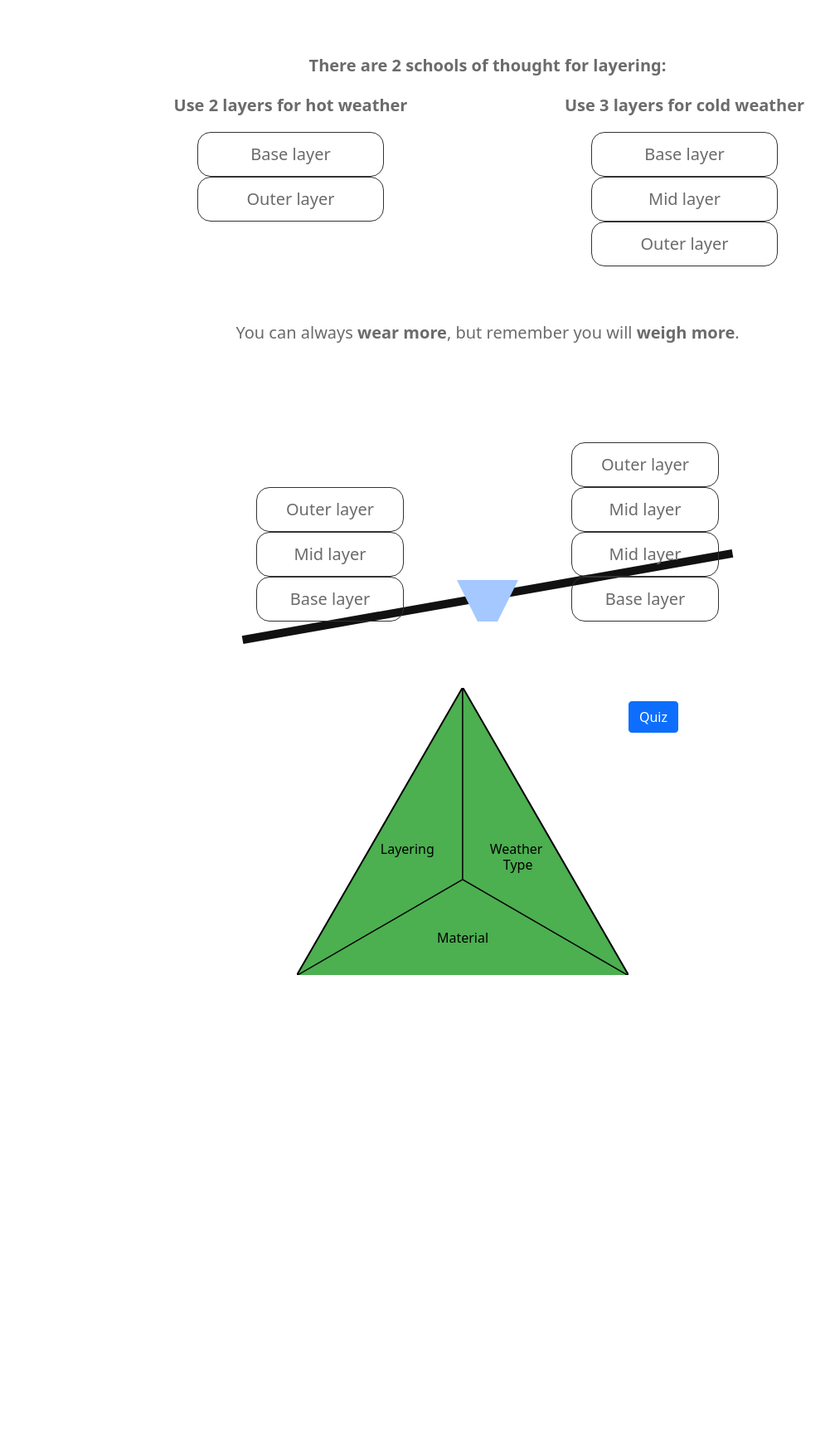
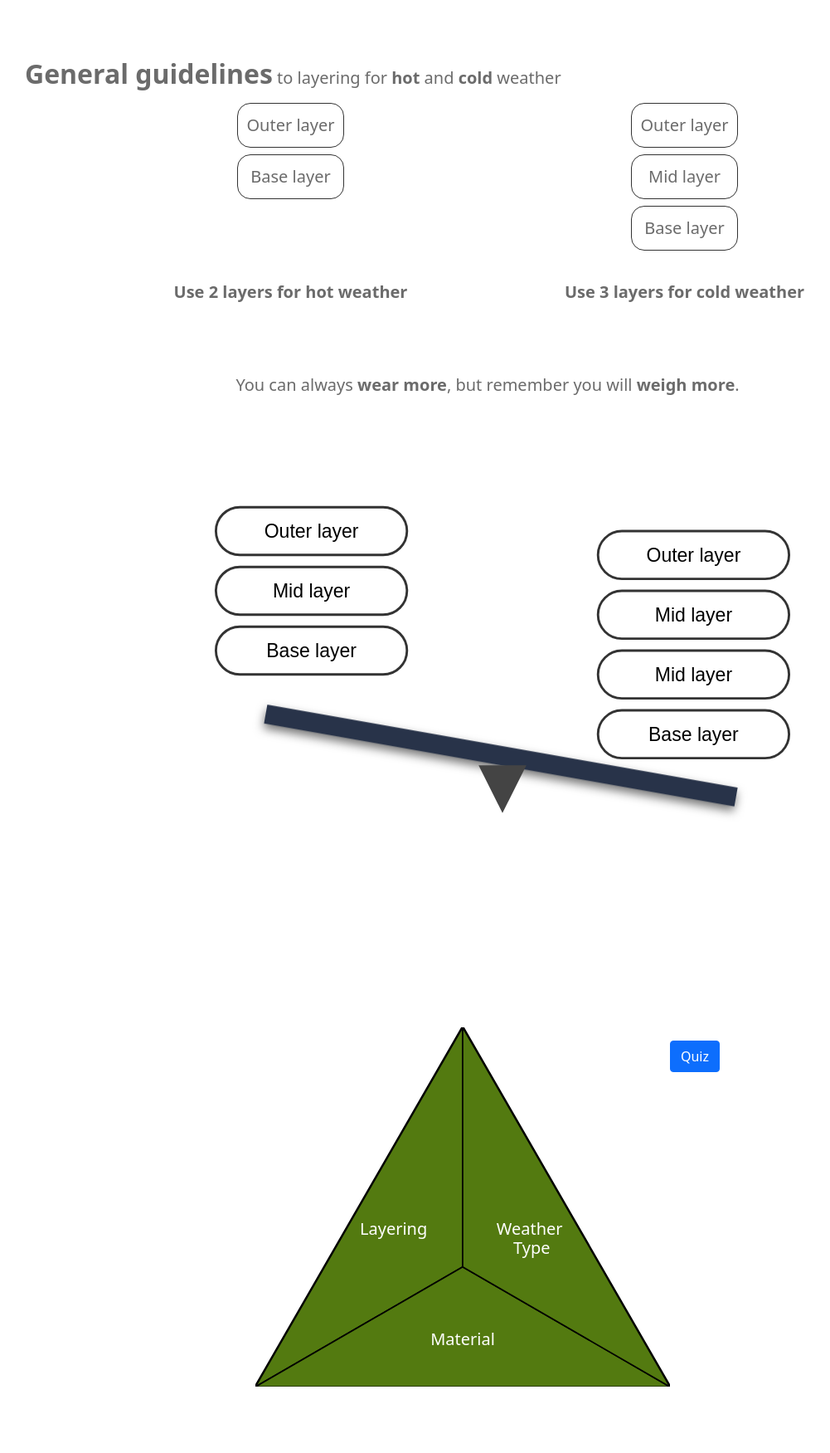
Before and after one commit to HapisaurusRex/UI_Design-Final, a Flask app: page /layer in a window 1280 px wide. Shown: the part 1323-3074 px from the top of the page at 83% size, without its empty margins (52-1053 px from the left). Before the commit the page ends 2498 px from the top, so only its background shows below. Run offline with Flask 3, Linux system fonts and the light colour scheme; some libraries are stand-ins or nearby versions.

Commit message:
Created Triangle Progress Feature + Layer fixes
Created Triangle progress feature that turns green based on completed sections.

Revised see-saw and layering system sections

```diff
--- a/server.py
+++ b/server.py
@@ -9,14 +9,6 @@ app = Flask(__name__)
 app.secret_key = 'scooter'  # still needed for CSRF protection
 
 quiz_scores = {}
-
-# Sample data (for existing item view)
-data = {
-    1: {
-        "title": "Casino Royale",
-        "image": "https://m.media-amazon.com/images/M/MV5BMTM5MjI4NDExNF5BMl5BanBnXkFtZTcwMDM1MjMzMQ@@._V1_.jpg",
-    }
-}
 
 visit_log = {
     "home": None,
@@ -87,12 +79,12 @@ def layer():
 @app.route('/material')
 def material():
     log_visit('material')
-    return render_template('material.html')
+    return render_template('material.html', visit_log=visit_log)
 
 @app.route('/weather')
 def clothing():
     log_visit('weather')
-    return render_template('weather.html')
+    return render_template('weather.html', visit_log=visit_log)
 
 @app.route('/quiz')
 def quiz():
--- a/static/triangle.js
+++ b/static/triangle.js
@@ -5,11 +5,12 @@
       weather: false,
     };
 
-    const getColor = (key) => (data[key] ? "#4CAF50" : "#E0E0E0");
+    const getColor = (key) => (data[key] ? "rgb(83, 122, 16)" : "#FFF");
+    const getText = (key) => (data[key] ? "#FFF" : "#000");
     const showQuiz = data.layer && data.material && data.weather;
 
     const triangle = `
-      <svg viewBox="0 0 300 260" width="300" height="260" xmlns="http://www.w3.org/2000/svg" xmlns:xlink="http://www.w3.org/1999/xlink">
+      <svg viewBox="0 0 300 260" width="300" height="260" xmlns="http://www.w3.org/2000/svg" xmlns:xlink="http://www.w3.org/1999/xlink class="progress-svg">
 
         <polygon points="150,0 0,260 300,260" fill="none" stroke="black" stroke-width="2"/>
 
@@ -22,7 +23,7 @@
             stroke-width="1"
             class="progress-btn"
           />
-          <text x="100" y="150" text-anchor="middle" font-size="12" fill="black">Layering</text>
+          <text x="100" y="150" text-anchor="middle" font-size="12" fill="${getText('layer')}">Layering</text>
         </a>
 
         <!-- Material -->
@@ -34,7 +35,7 @@
             stroke-width="1"
             class="progress-btn"
           />
-          <text x="150" y="230" text-anchor="middle" font-size="12" fill="black">Material</text>
+          <text x="150" y="230" text-anchor="middle" font-size="12" fill="${getText('material')}">Material</text>
         </a>
 
         <!-- Clothing -->
@@ -46,7 +47,7 @@
             stroke-width="1"
             class="progress-btn"
           />
-          <text x="200" y="150" text-anchor="middle" font-size="12" fill="black">
+          <text x="200" y="150" text-anchor="middle" font-size="12" fill="${getText('weather')}">
             <tspan x="200">Weather</tspan>
             <tspan x="200" dy="14">Type</tspan>
           </text>
--- a/templates/home.html
+++ b/templates/home.html
@@ -4,7 +4,7 @@
 <style>
   /* ── Triangle Nav Styles ── */
 .triangle-svg text {
-  fill: goldenrod; /* Your desired text color */
+  fill: #daa520; /* Your desired text color */
   font-weight: bold;
   font-family: sans-serif;
   pointer-events: none; /* So clicks go to the polygon, not the text */
@@ -36,7 +36,7 @@
 /* Clickable wedges */
 .triangle-btn {
   fill: white!important;
-  stroke: darkgray !important;
+  stroke: #a9a9a9 !important;
   stroke-width: 2px !important;
   cursor: pointer;
   transition: fill 0.3s ease;
--- a/templates/layer.html
+++ b/templates/layer.html
@@ -5,57 +5,66 @@
 <style>
 /* To sort out later */
 
+.layer-stack-wrapper {
+  height: 100%;
+  display: flex;
+  flex-direction: column;
+  justify-content: space-between;
+  align-items: center;
+}
+
 .layer-stack {
-    display: flex;
-    flex-direction: column-reverse;
-    align-items: center;
+  padding: 10px 20px;
+  text-align: center;
+}
+
+.layer-box {
+  margin-bottom: 0.5rem;
+  padding: 10px;
+  border-radius: 0.5rem;
+  border: 1px solid #333;
+  border-radius: 1rem;
+}
+
+.caption {
   margin-top: 1rem;
 }
 
 /* SEE SAW */
 
-.layer-box {
-    padding: 10px 20px;
-    border-radius: 1rem;
-    border: 1px solid #333;
-    width: 50%;
-    text-align: center;
+svg {
+    width: 90vw;
+    height: auto; /* remove fixed height */
+    display: block;
   }
 
-  #seesaw-scene {
-    margin-top: 2rem;
-    position: relative;
-    height: 300px;
+  .box {
+    fill: white;
+    stroke: #333;
+    stroke-width: 1;
+
   }
 
-  .seesaw {
-    position: absolute;
-    bottom: 25px;
-    left: 50%;
-    transform: translateX(-50%) rotate(-10deg);
-    width: 600px;
-    height: 10px;
-    background: #111;
-    z-index: 0;
+  .box-text {
+    fill: black;
+    font-size: 8px;
+    text-anchor: middle;
+    dominant-baseline: central;
+    font-family: sans-serif;
+    pointer-events: none;
   }
 
-  .triangle {
-    position: absolute;
-    bottom: 0px;
-    left: 50%;
-    transform: translateX(-50%);
-    width: 0;
-    height: 0;
-    border-left: 25px solid transparent;
-    border-right: 25px solid transparent;
-    border-top: 50px solid #a4c8ff;
-    z-index: 1;
+  .seesaw-bar {
+    fill: #283349;
+    filter: drop-shadow(0px 2px 2px #0008);
   }
 
-  .left-stack, .right-stack {
-    z-index: 2;
+  .fulcrum {
+    fill: #444;
   }
 
+
+  /* Progress triangle things */
   #progress {
   display: flex;
   justify-content: center;
@@ -63,18 +72,14 @@
 }
 
 #progress svg {
-  max-width: 400px;
+  max-width: 500px;
   width: 100%;
   height: auto;
 }
-.progress-btn text{
-  color: #f0f0f0;
-};
 
 .progress-btn:hover {
-  fill: #f0f0f0;
+  fill: #4CAF50;
 };
-
 
 </style>
 <div>
@@ -110,26 +115,30 @@
 </div>
 
 <div class="concept mt-5">
-    <div class="text-center mb-3">
-      <strong>There are 2 schools of thought for layering:</strong>
+    <div>
+      <span class="highlight">General guidelines</span> to layering for  <strong>hot</strong> and <strong>cold</strong> weather
     </div>
-    <div class="row justify-content-center align-items-start">
-      <!-- 2 Layers (Hot) -->
-      <div class="col-md-5 text-center">
-        <p><strong>Use 2 layers for hot weather</strong></p>
+    <div class="row justify-content-center align-items-stretch text-center">
+      <!-- 2 Layers -->
+      <div class="col-md-5 d-flex flex-column align-items-center">
+        <div class="layer-stack-wrapper d-flex flex-column justify-content-between align-items-center w-100">
           <div class="layer-stack">
             <div class="layer-box">Outer layer</div>
             <div class="layer-box">Base layer</div>
           </div>
+          <p class="caption"><strong>Use 2 layers for hot weather</strong></p>
+        </div>
       </div>
 
-      <!-- 3 Layers (Cold) -->
-      <div class="col-md-5 text-center">
-        <p><strong>Use 3 layers for cold weather</strong></p>
+      <!-- 3 Layers -->
+      <div class="col-md-5 d-flex flex-column align-items-center">
+        <div class="layer-stack-wrapper d-flex flex-column justify-content-between align-items-center w-100">
           <div class="layer-stack">
             <div class="layer-box">Outer layer</div>
             <div class="layer-box">Mid layer</div>
             <div class="layer-box">Base layer</div>
+          </div>
+          <p class="caption"><strong>Use 3 layers for cold weather</strong></p>
         </div>
       </div>
     </div>
@@ -137,27 +146,51 @@
 
 <div class="concept text-center">
     <p>You can always <strong>wear more</strong>, but remember you will <strong>weigh more</strong>.</p>
-
-    <div class="row justify-content-center align-items-end position-relative" id="seesaw-scene">
+    <svg viewBox="0 0 400 230">
       <!-- Left Stack -->
-      <div class="col-md-4 d-flex flex-column align-items-center left-stack">
-        <div class="layer-box">Outer layer</div>
-        <div class="layer-box">Mid layer</div>
-        <div class="layer-box">Base layer</div>
-      </div>
+      <g transform="translate(120, 100)">
+        <g transform="translate(0, -60)">
+          <rect x="-40" y="0" width="80" height="20" rx="10" ry="10" class="box" />
+          <text x="0" y="10" class="box-text">Outer layer</text>
+        </g>
+        <g transform="translate(0, -35)">
+          <rect x="-40" y="0" width="80" height="20" rx="10" ry="10" class="box" />
+          <text x="0" y="10" class="box-text">Mid layer</text>
+        </g>
+        <g transform="translate(0, -10)">
+          <rect x="-40" y="0" width="80" height="20" rx="10" ry="10" class="box" />
+          <text x="0" y="10" class="box-text">Base layer</text>
+        </g>
+      </g>
 
       <!-- Right Stack -->
-      <div class="col-md-4 d-flex flex-column align-items-center right-stack">
-        <div class="layer-box">Outer layer</div>
-        <div class="layer-box">Mid layer</div>
-        <div class="layer-box">Mid layer</div>
-        <div class="layer-box">Base layer</div>
-      </div>
+      <g transform="translate(280, 130)">
+        <g transform="translate(0, -80)">
+          <rect x="-40" y="0" width="80" height="20" rx="10" ry="10" class="box" />
+          <text x="0" y="10" class="box-text">Outer layer</text>
+        </g>
+        <g transform="translate(0, -55)">
+          <rect x="-40" y="0" width="80" height="20" rx="10" ry="10" class="box" />
+          <text x="0" y="10" class="box-text">Mid layer</text>
+        </g>
+        <g transform="translate(0, -30)">
+          <rect x="-40" y="0" width="80" height="20" rx="10" ry="10" class="box" />
+          <text x="0" y="10" class="box-text">Mid layer</text>
+        </g>
+        <g transform="translate(0, -5)">
+          <rect x="-40" y="0" width="80" height="20" rx="10" ry="10" class="box" />
+          <text x="0" y="10" class="box-text">Base layer</text>
+        </g>
+      </g>
 
-      <!-- Seesaw -->
-      <div class="seesaw"></div>
-      <div class="triangle"></div>
-    </div>
+      <!-- Seesaw bar -->
+      <rect x="100" y="140" width="200" height="8" transform="rotate(10 200 140)" class="seesaw-bar" />
+
+      <!-- Fulcrum -->
+      <polygon points="190,148 210,148 200,168" class="fulcrum" />
+    </svg>
+
+
   </div>
 
   <div class="concept">
```
Also changed, not shown: templates/material.html (+27 -0 lines), templates/weather.html (+24 -65 lines), static/style.css (line endings or trailing spaces). Lines whose indentation alone changed are shown as unchanged.
